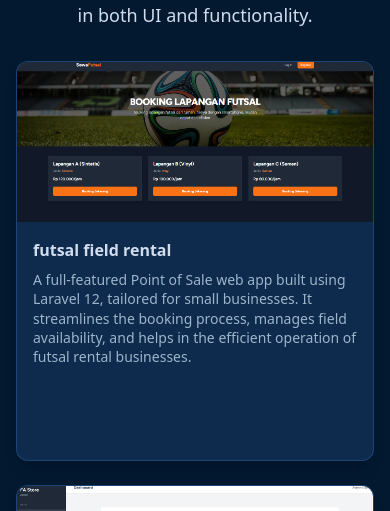
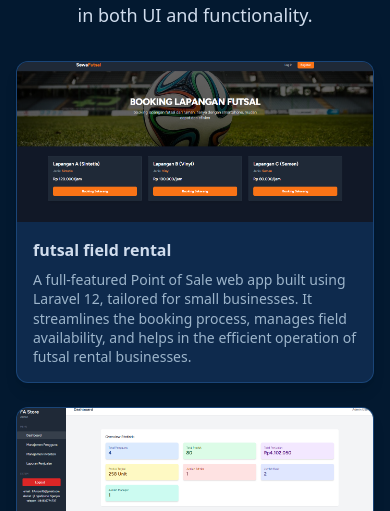
Before and after one commit to frenz2248/frendy_portofolio, a Next.js app: page / in a window 390 px wide. Shown: the part 1027-1538 px from the top of the page. Built offline with nearby package versions, Linux system fonts and the light colour scheme.

Commit message:
card size

```diff
--- a/src/app/components/Projects.tsx
+++ b/src/app/components/Projects.tsx
@@ -59,7 +59,7 @@ export function Projects() {
         {projects.map((project, index) => (
           <motion.div
             key={index}
-            className="bg-[#0e2a4d] rounded-xl shadow-lg overflow-hidden border border-[#3684DB]/30 hover:shadow-2xl transition flex flex-col h-auto min-h-[400px]"
+            className="bg-[#0e2a4d] rounded-xl shadow-lg overflow-hidden border border-[#3684DB]/30 hover:shadow-2xl transition flex flex-col min-h-[300px] sm:min-h-[360px] lg:min-h-[400px]"
             initial={{ opacity: 0, y: 50 }}
             whileInView={{ opacity: 1, y: 0 }}
             transition={{ duration: 0.6, delay: index * 0.2, ease: "easeOut" }}
```
